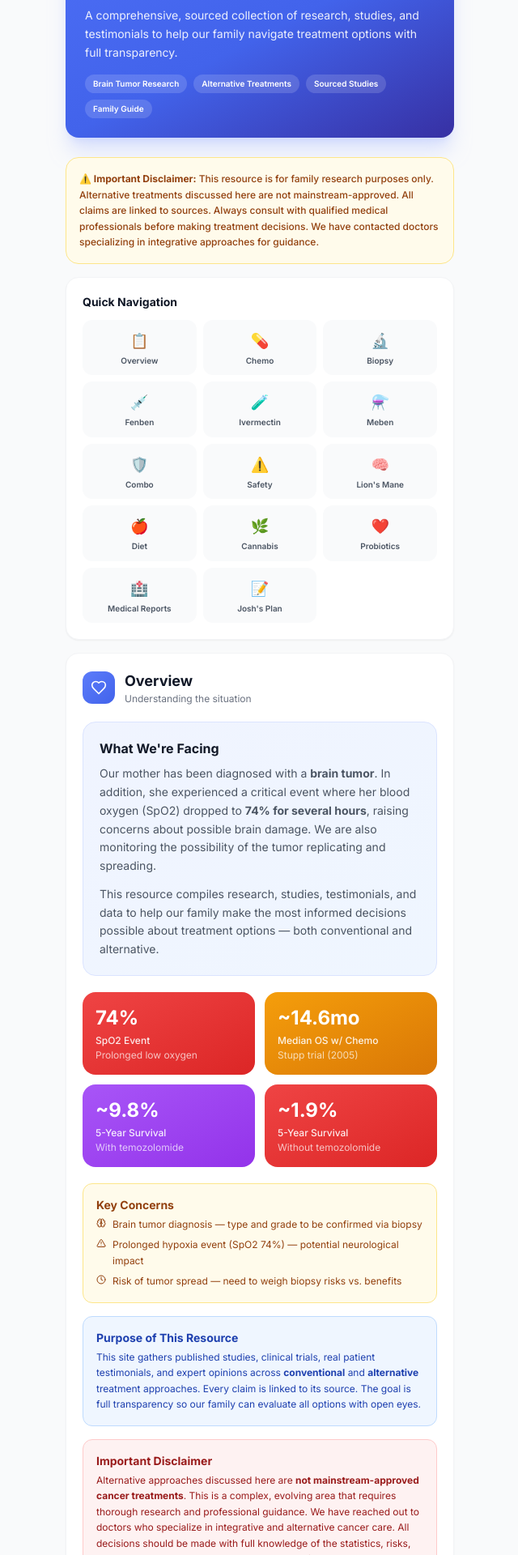
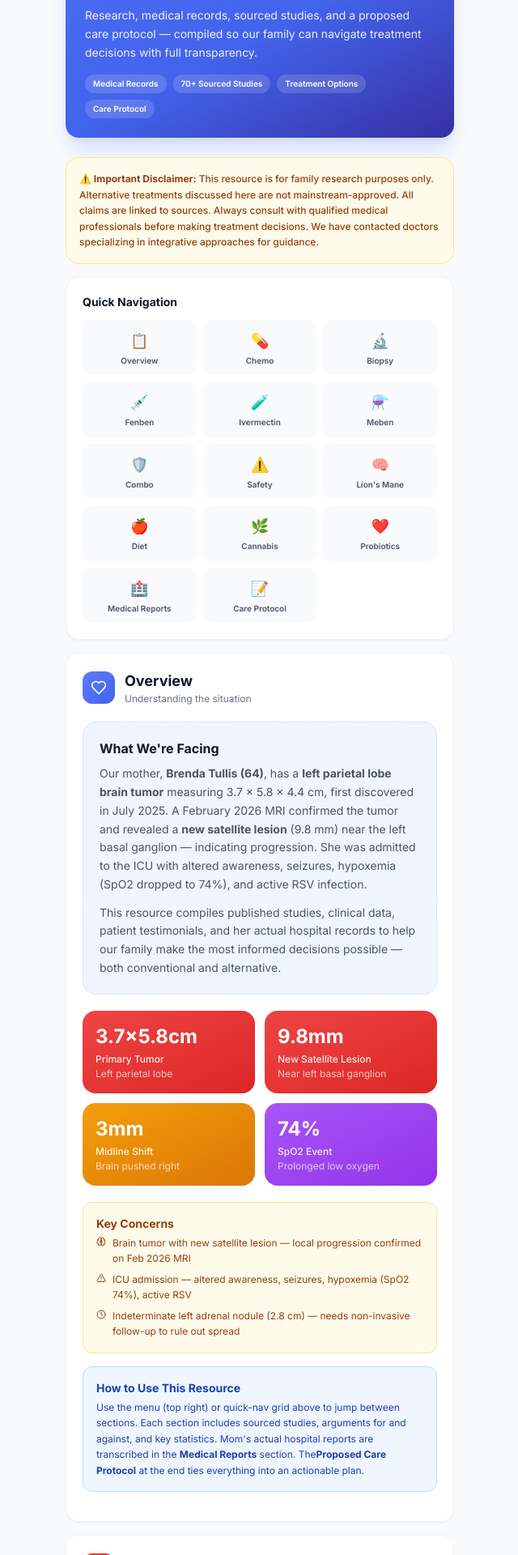
Before and after one commit to mechaloctopus/mom, a React (Vite) app: page / in a window 1280 px wide. Shown: the part 160-2080 px from the top of the page at 81% size, without its empty margins (319-959 px from the left). Built offline with nearby package versions, Linux system fonts and the light colour scheme.

Commit message:
Final polish: rename to Proposed Care Protocol, update Overview with real medical data, remove redundancies, update hero

```diff
--- a/src/App.jsx
+++ b/src/App.jsx
@@ -53,7 +53,7 @@ function QuickNav() {
     { id: 'cannabis', emoji: '🌿', label: 'Cannabis' },
     { id: 'probiotics', emoji: '❤️', label: 'Probiotics' },
     { id: 'medical', emoji: '🏥', label: 'Medical Reports' },
-    { id: 'plan', emoji: '📝', label: "Josh's Plan" },
+    { id: 'plan', emoji: '📝', label: 'Care Protocol' },
   ];
 
   const scrollTo = (id) => {
@@ -132,14 +132,14 @@ export default function App() {
               </div>
             </div>
             <p className="text-sm text-white/90 leading-relaxed">
-              A comprehensive, sourced collection of research, studies, and testimonials
-              to help our family navigate treatment options with full transparency.
+              Research, medical records, sourced studies, and a proposed care protocol —
+              compiled so our family can navigate treatment decisions with full transparency.
             </p>
             <div className="flex flex-wrap gap-2 mt-4">
-              <span className="px-2.5 py-1 rounded-full bg-white/15 text-[10px] font-semibold">Brain Tumor Research</span>
-              <span className="px-2.5 py-1 rounded-full bg-white/15 text-[10px] font-semibold">Alternative Treatments</span>
-              <span className="px-2.5 py-1 rounded-full bg-white/15 text-[10px] font-semibold">Sourced Studies</span>
-              <span className="px-2.5 py-1 rounded-full bg-white/15 text-[10px] font-semibold">Family Guide</span>
+              <span className="px-2.5 py-1 rounded-full bg-white/15 text-[10px] font-semibold">Medical Records</span>
+              <span className="px-2.5 py-1 rounded-full bg-white/15 text-[10px] font-semibold">70+ Sourced Studies</span>
+              <span className="px-2.5 py-1 rounded-full bg-white/15 text-[10px] font-semibold">Treatment Options</span>
+              <span className="px-2.5 py-1 rounded-full bg-white/15 text-[10px] font-semibold">Care Protocol</span>
             </div>
           </div>
         </div>
--- a/src/components/Navigation.jsx
+++ b/src/components/Navigation.jsx
@@ -19,7 +19,7 @@ const sections = [
   { id: 'cannabis', label: 'Cannabis Research', icon: <Leaf className="w-4 h-4" />, color: 'text-emerald-600' },
   { id: 'probiotics', label: 'Probiotics & Gut Health', icon: <Heart className="w-4 h-4" />, color: 'text-pink-600' },
   { id: 'medical', label: "Mom's Medical Reports", icon: <FileText className="w-4 h-4" />, color: 'text-blue-600' },
-  { id: 'plan', label: "Josh's Proposed Plan", icon: <ClipboardList className="w-4 h-4" />, color: 'text-primary-600' },
+  { id: 'plan', label: 'Proposed Care Protocol', icon: <ClipboardList className="w-4 h-4" />, color: 'text-primary-600' },
 ];
 
 export default function Navigation({ activeSection }) {
--- a/src/sections/Overview.jsx
+++ b/src/sections/Overview.jsx
@@ -15,57 +15,47 @@ export default function Overview() {
       <div className="bg-gradient-to-br from-primary-50 to-blue-50 border border-primary-100 rounded-2xl p-5 mb-5">
         <h3 className="text-base font-bold text-gray-900 mb-2">What We're Facing</h3>
         <p className="text-sm text-gray-600 leading-relaxed mb-3">
-          Our mother has been diagnosed with a <strong>brain tumor</strong>. In addition, she experienced
-          a critical event where her blood oxygen (SpO2) dropped to <strong>74% for several hours</strong>,
-          raising concerns about possible brain damage. We are also monitoring the possibility of the
-          tumor replicating and spreading.
+          Our mother, <strong>Brenda Tullis (64)</strong>, has a <strong>left parietal lobe brain tumor</strong> measuring
+          3.7 × 5.8 × 4.4 cm, first discovered in July 2025. A February 2026 MRI confirmed the tumor and revealed
+          a <strong>new satellite lesion</strong> (9.8 mm) near the left basal ganglion — indicating progression.
+          She was admitted to the ICU with altered awareness, seizures, hypoxemia (SpO2 dropped to 74%), and active RSV infection.
         </p>
         <p className="text-sm text-gray-600 leading-relaxed">
-          This resource compiles research, studies, testimonials, and data to help our family make
-          the most informed decisions possible about treatment options — both conventional and alternative.
+          This resource compiles published studies, clinical data, patient testimonials, and her actual
+          hospital records to help our family make the most informed decisions possible — both conventional and alternative.
         </p>
       </div>
 
       <div className="grid grid-cols-2 gap-3 mb-5">
-        <StatCard value="74%" label="SpO2 Event" sublabel="Prolonged low oxygen" color="red" />
-        <StatCard value="~14.6mo" label="Median OS w/ Chemo" sublabel="Stupp trial (2005)" color="amber" />
-        <StatCard value="~9.8%" label="5-Year Survival" sublabel="With temozolomide" color="purple" />
-        <StatCard value="~1.9%" label="5-Year Survival" sublabel="Without temozolomide" color="red" />
+        <StatCard value="3.7×5.8cm" label="Primary Tumor" sublabel="Left parietal lobe" color="red" />
+        <StatCard value="9.8mm" label="New Satellite Lesion" sublabel="Near left basal ganglion" color="red" />
+        <StatCard value="3mm" label="Midline Shift" sublabel="Brain pushed right" color="amber" />
+        <StatCard value="74%" label="SpO2 Event" sublabel="Prolonged low oxygen" color="purple" />
       </div>
 
       <InfoBox title="Key Concerns" variant="warning">
         <ul className="space-y-1.5 mt-1">
           <li className="flex items-start gap-2">
             <Brain className="w-3 h-3 mt-0.5 flex-shrink-0" />
-            <span>Brain tumor diagnosis — type and grade to be confirmed via biopsy</span>
+            <span>Brain tumor with new satellite lesion — local progression confirmed on Feb 2026 MRI</span>
           </li>
           <li className="flex items-start gap-2">
             <AlertTriangle className="w-3 h-3 mt-0.5 flex-shrink-0" />
-            <span>Prolonged hypoxia event (SpO2 74%) — potential neurological impact</span>
+            <span>ICU admission — altered awareness, seizures, hypoxemia (SpO2 74%), active RSV</span>
           </li>
           <li className="flex items-start gap-2">
             <Clock className="w-3 h-3 mt-0.5 flex-shrink-0" />
-            <span>Risk of tumor spread — need to weigh biopsy risks vs. benefits</span>
+            <span>Indeterminate left adrenal nodule (2.8 cm) — needs non-invasive follow-up to rule out spread</span>
           </li>
         </ul>
       </InfoBox>
 
-      <InfoBox title="Purpose of This Resource" variant="info">
+      <InfoBox title="How to Use This Resource" variant="info">
         <p>
-          This site gathers published studies, clinical trials, real patient testimonials, and expert
-          opinions across <strong>conventional</strong> and <strong>alternative</strong> treatment approaches.
-          Every claim is linked to its source. The goal is full transparency so our family can evaluate
-          all options with open eyes.
-        </p>
-      </InfoBox>
-
-      <InfoBox title="Important Disclaimer" variant="danger">
-        <p>
-          Alternative approaches discussed here are <strong>not mainstream-approved cancer treatments</strong>.
-          This is a complex, evolving area that requires thorough research and professional guidance.
-          We have reached out to doctors who specialize in integrative and alternative cancer care.
-          All decisions should be made with full knowledge of the statistics, risks, and evidence —
-          and in consultation with qualified healthcare providers.
+          Use the menu (top right) or quick-nav grid above to jump between sections. Each section
+          includes sourced studies, arguments for and against, and key statistics. Mom's actual
+          hospital reports are transcribed in the <strong>Medical Reports</strong> section. The
+          <strong>Proposed Care Protocol</strong> at the end ties everything into an actionable plan.
         </p>
       </InfoBox>
     </section>
--- a/src/sections/ProposedPlan.jsx
+++ b/src/sections/ProposedPlan.jsx
@@ -42,17 +42,16 @@ export default function ProposedPlan() {
     <section id="plan" className="section-card">
       <SectionHeader
         icon={<ClipboardList className="w-5 h-5" />}
-        title="Josh's Proposed Treatment & Care Plan"
+        title="Proposed Care Protocol"
         subtitle="Decision framework, nutrition, therapy, and monitoring"
         color="primary"
       />
 
       <div className="bg-gradient-to-br from-primary-50 to-indigo-50 border border-primary-100 rounded-2xl p-5 mb-5">
         <p className="text-sm text-gray-700 leading-relaxed mb-3">
-          Josh has spent extensive time researching and deliberating — reviewing published studies,
-          gathering testimonials, consulting with multiple cutting-edge AI models for deep analysis,
-          and reaching out to doctors who specialize in integrative cancer care. This proposal is the
-          result of that research.
+          This protocol is the result of extensive research and deliberation — reviewing published studies,
+          gathering patient testimonials, consulting with multiple cutting-edge AI models for deep analysis,
+          and reaching out to doctors who specialize in integrative cancer care.
         </p>
         <p className="text-sm text-gray-700 leading-relaxed mb-3">
           This plan is <strong>intentional and deliberate</strong> — it is designed to adapt as new
@@ -104,7 +103,7 @@ export default function ProposedPlan() {
         </InfoBox>
         <div className="bg-blue-50 border border-blue-100 rounded-xl p-3 mb-3">
           <p className="text-[11px] text-blue-800 leading-relaxed">
-            <strong>Josh's current recommendation:</strong> Unless the biopsy is extremely non-invasive
+            <strong>Recommendation:</strong> Unless the biopsy is extremely non-invasive
             and in a safe location, or is absolutely required for a treatment decision Mom intends to make —
             <strong>lean toward no biopsy</strong> at this time. If she is not planning to pursue chemo,
             the main benefit of biopsy (treatment selection) is less relevant.
@@ -131,7 +130,7 @@ export default function ProposedPlan() {
         </div>
         <div className="bg-blue-50 border border-blue-100 rounded-xl p-3 mb-3">
           <p className="text-[11px] text-blue-800 leading-relaxed">
-            <strong>Josh's perspective:</strong> This is likely Mom's decision to decline, which is understandable
+            <strong>Perspective:</strong> This is likely Mom's decision to decline, which is understandable
             given the modest survival benefit vs. significant quality-of-life impact. If she declines chemo, we
             move forward with the alternative care plan below. All considerations must be laid on the table
             transparently so she can decide with full knowledge.
@@ -251,8 +250,8 @@ export default function ProposedPlan() {
           </div>
           <p className="text-[11px] text-purple-700 leading-relaxed mb-3">
             The most difficult decision: should Mom consider, under a doctor's care, an ivermectin +
-            mebendazole/fenbendazole anti-cancer protocol? Josh has been in contact with various doctors
-            who could be on our team to supervise this approach.
+            mebendazole/fenbendazole anti-cancer protocol? We have been in contact with various doctors
+            who could join our care team to supervise this approach.
           </p>
 
           <div className="space-y-2">
@@ -289,7 +288,7 @@ export default function ProposedPlan() {
         </div>
         <InfoBox variant="warning" title="Doctor Supervision Required">
           This protocol should ONLY be pursued under the care of a physician experienced with these
-          medications. Josh has been in contact with doctors who specialize in this approach and who
+          medications. We have been in contact with doctors who specialize in this approach and who
           could join our care team. No one should self-medicate without medical oversight.
         </InfoBox>
       </DecisionBlock>
@@ -537,7 +536,7 @@ export default function ProposedPlan() {
       <div className="bg-gradient-to-br from-primary-600 via-primary-700 to-indigo-800 rounded-2xl p-6 text-white mb-4">
         <div className="flex items-center gap-3 mb-4">
           <HeartPulse className="w-6 h-6" />
-          <h3 className="text-base font-bold">Summary: Josh's Proposed Approach</h3>
+          <h3 className="text-base font-bold">Summary: Proposed Care Protocol</h3>
         </div>
 
         <div className="space-y-3 text-sm text-white/90 leading-relaxed">
@@ -604,7 +603,7 @@ export default function ProposedPlan() {
       </div>
 
       <div className="text-center text-xs text-gray-400 mt-4">
-        <p>Proposed by Josh — with love for our family</p>
+        <p>Compiled with love for our family</p>
         <p className="mt-1">This is a living document. Last updated: {new Date().toLocaleDateString('en-US', { year: 'numeric', month: 'long', day: 'numeric' })}</p>
       </div>
     </section>
```
Also changed, not shown: 3 other files (tests, documents, lock files or other folders).
